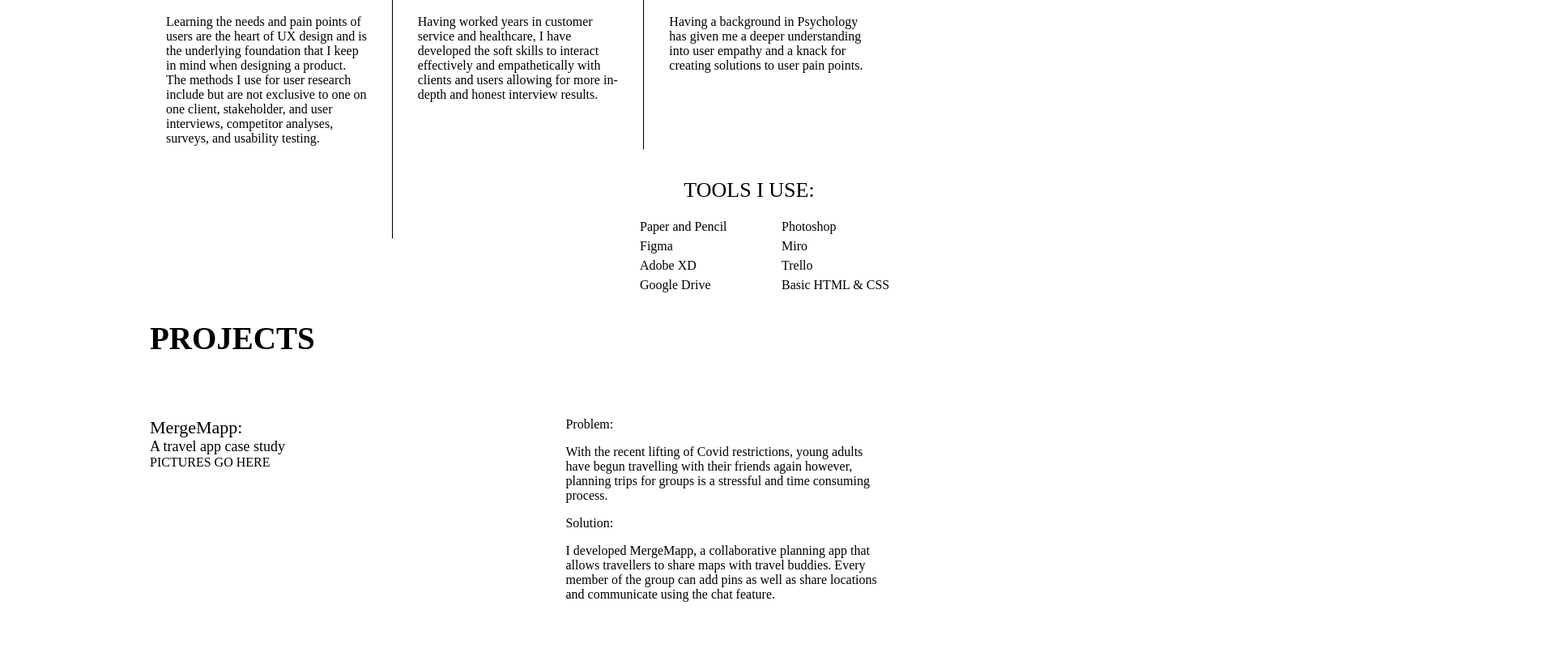
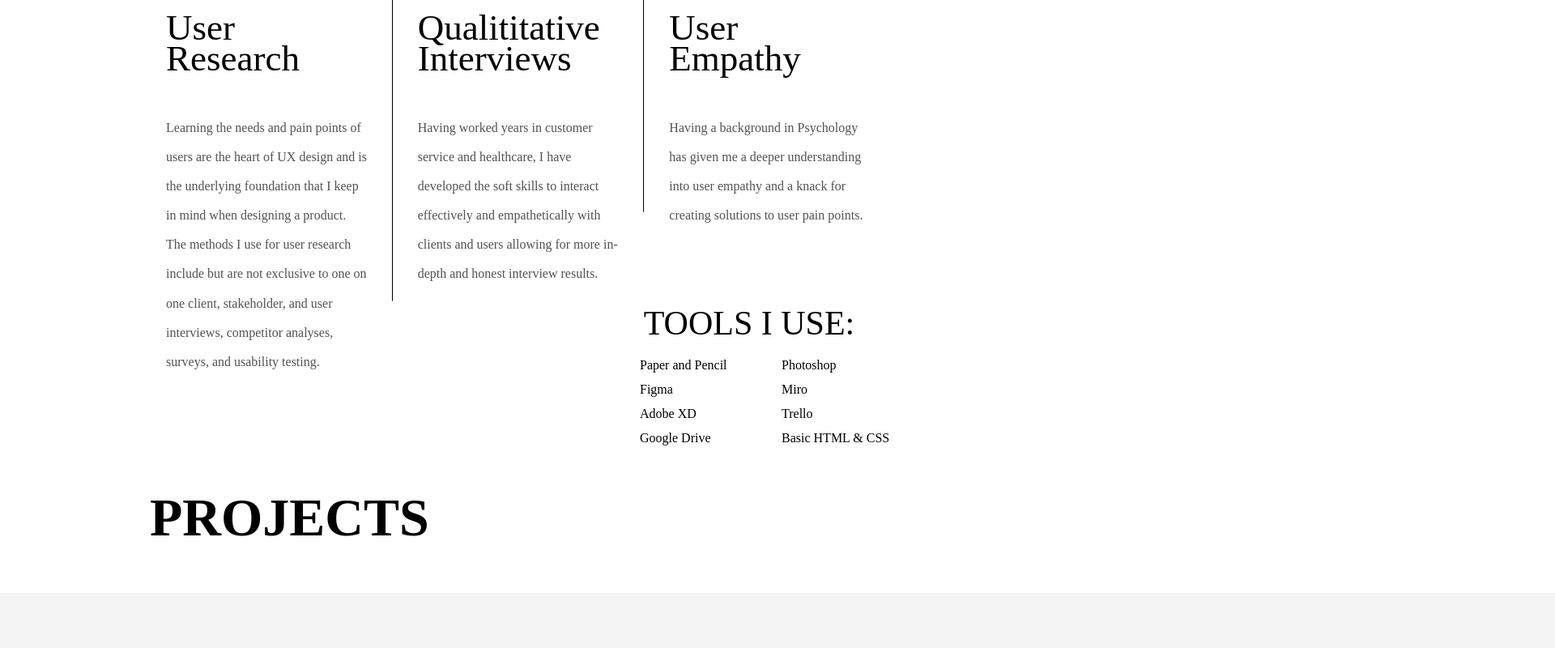
Before and after one commit to Jvllmyr/UX_UI_HW_18, a plain HTML site: page index.html in a window 1280 px wide. Shown: the part 980-1780 px from the top of the page at 81% size, 1920 px wide, since content can reach past the window. Drawn offline with Linux system fonts and the light colour scheme; a web font is replaced by a local one.

Commit message:
Added font and re-styled everything.

```diff
--- a/css/style.css
+++ b/css/style.css
@@ -3,17 +3,55 @@
 html {
     margin-left: 177px;
     margin-right: 177px;
+    font-family: 'Anek Bangla';
+}
+
+p {
+    color: #525252;
+    line-height: 36.09px;
+}
+
+.fullWidth {
+    background-color: #f4f4f4;
+    margin: 0 -9999rem;
+    /* add back negative margin value */
+    padding: 0.25rem 9999rem;
+}
+
+h1,
+h2,
+h3 {
+    font-family: 'Anybody';
 }
 
 h1 {
     font-size: 100px;
-    font-family: 'Franklin Gothic Medium', 'Arial Narrow', Arial, sans-serif;
     margin-top: 0;
     margin-bottom: 25px;
 }
 
+h2 {
+    font-size: 66px;
+}
+
 ul {
     list-style: none;
+}
+
+a:link {
+    text-decoration: none;
+}
+
+a:visited {
+    text-decoration: none;
+}
+
+a:hover {
+    font-weight: bolder;
+}
+
+a:active {
+    text-decoration: none;
 }
 
 hr {
@@ -101,7 +139,6 @@ hr {
 
 .socialButtons.horizontal {
     display: flex;
-    justify-content: center;
 }
 
 .heroPortrait img {
@@ -117,9 +154,12 @@ hr {
 }
 
 li.skillTitle {
-    font-size: 20px;
+    font-size: 45px;
+    font-weight: 300;
+    line-height: 38.03px;
     min-height: 80px;
     width: 100px;
+    padding-bottom: 29px;
 }
 
 .skillsList {
@@ -138,7 +178,7 @@ li.skillTitle {
 .toolsList {
     position: absolute;
     right: 180px;
-    top: 1200px;
+    top: 1355px;
     display: grid;
     width: 350px;
     grid-template-columns: 50% 50%;
@@ -151,8 +191,10 @@ li.skillTitle {
 
 .toolsSubTitle {
     grid-area: toolsSubTitle;
-    font-size: 26px;
+    font-size: 42px;
+    font-weight: 400;
     text-align: center;
+    margin-bottom: 25px;
 }
 
 .toolsCol1 {
@@ -166,11 +208,13 @@ li.skillTitle {
 
 .toolsCol1 li,
 .toolsCol2 li {
-    line-height: 1.5;
+    line-height: 30px;
+    font-size: 20;
+    font-weight: 300;
 }
 
 .projectSection {
-    margin: 100px 0;
+    margin-top: 100px;
 }
 
 
@@ -193,16 +237,23 @@ li.skillTitle {
     width: 852px;
 }
 
-.ccaInfo{
+.ccaInfo {
     text-align: right;
 }
 
 .projectTitle {
-    font-size: 22px;
+    font-size: 35px;
+    font-weight: 400;
+    line-height: 25px;
 }
 
 .projectDescription {
-    font-size: 18px;
+    font-size: 23px;
+    font-weight: 300;
+}
+
+.projectDescriptionTitle {
+    font-weight: bold;
 }
 
 .mmDescription,
@@ -213,12 +264,28 @@ li.skillTitle {
 }
 
 .contactInfo {
+    position: relative;
+    right: -50%;
     display: flex;
     flex-direction: column;
-    justify-content: center;
-    width: 225px;
-    float: right;
+    width: 375px;
+    margin-bottom: 100px;
+}
 
+.contactTitle {
+    font-size: 45px;
+}
+
+.contactInfo .socialButtons .emailButton,
+.contactInfo .socialButtons .linkedInButton,
+.contactInfo .socialButtons .phoneButton {
+    padding: 0 30px;
+}
+
+.contactInfo .socialButtons .phoneButton {
+    position: relative;
+    top: 10px;
+    zoom: 0.8;
 }
 
 /* Footer Section */
@@ -253,7 +320,7 @@ li.skillTitle {
 }
 
 .footerNav {
-    margin-right: 150px;
+    line-height: 1;
 }
 
 .footerSection li {
--- a/index.html
+++ b/index.html
@@ -7,7 +7,10 @@
     <meta name="viewport" content="width=device-width, initial-scale=1.0">
     <title>Janelle's Portfolio</title>
     <link rel="stylesheet" href="css/style.css">
-    <!-- <link href="https://fonts.googleapis.com/css2?family=Anybody:wght@300&display=swap" rel="stylesheet"> -->
+    <!-- <link rel="preconnect" href="https://fonts.googleapis.com">
+    <link rel="preconnect" href="https://fonts.gstatic.com" crossorigin> -->
+    <link href="https://fonts.googleapis.com/css2?family=Anybody:wght@300&display=swap" rel="stylesheet">
+    <link href="https://fonts.googleapis.com/css2?family=Anek+Bangla:wght@300&display=swap" rel="stylesheet">
 </head>
 
 <body>
@@ -99,13 +102,15 @@
 
             <div class="skillListSkill">
                 <li class="skillTitle">User Research</li>
-                <li>Learning the needs and pain points of users are the heart of UX design and is the
+                <li>
+                    <p>Learning the needs and pain points of users are the heart of UX design and is the
                         underlying
                         foundation that I keep in mind when designing a product. The methods I use for user
                         research
                         include but are not exclusive to one on one client, stakeholder, and user interviews,
                         competitor
-                    analyses, surveys, and usability testing.</li>
+                        analyses, surveys, and usability testing.</p>
+                </li>
             </div>
 
             <div>
@@ -114,12 +119,14 @@
 
             <div class="skillListSkill">
                 <li class="skillTitle">Qualititative Interviews</li>
-                <li>Having worked years in customer service and healthcare, I have developed the soft skills
+                <li>
+                    <p>Having worked years in customer service and healthcare, I have developed the soft skills
                         to
                         interact effectively and empathetically with clients and users allowing for more
                         in-depth
                         and
-                    honest interview results. </li>
+                        honest interview results. </p>
+                </li>
             </div>
 
             <div>
@@ -128,10 +135,12 @@
 
             <div class="skillListSkill">
                 <li class="skillTitle">User Empathy</li>
-                <li>Having a background in Psychology has given me a deeper understanding into user empathy
+                <li>
+                    <p>Having a background in Psychology has given me a deeper understanding into user empathy
                         and
                         a
-                    knack for creating solutions to user pain points.</li>
+                        knack for creating solutions to user pain points.</p>
+                </li>
             </div>
 
         </div>
@@ -163,10 +172,12 @@
 
     <!-- Projects Section -->
     <section class="projectSection">
+
         <div class="sectionTitle">
             <h2>PROJECTS</h2>
         </div>
 
+        <div class="fullWidth">
             <div class="projectMM">
                 <div class="mmInfo">
                     <div class="projectTitle">
@@ -188,7 +199,8 @@
                     </div>
 
                     <p>
-                    With the recent lifting of Covid restrictions, young adults have begun travelling with their friends
+                        With the recent lifting of Covid restrictions, young adults have begun travelling with their
+                        friends
                         again however, planning trips for groups is a stressful and time consuming process.
                     </p>
 
@@ -197,8 +209,10 @@
                     </div>
 
                     <p>
-                    I developed MergeMapp, a collaborative planning app that allows travellers to share maps with travel
-                    buddies. Every member of the group can add pins as well as share locations and communicate using the
+                        I developed MergeMapp, a collaborative planning app that allows travellers to share maps with
+                        travel
+                        buddies. Every member of the group can add pins as well as share locations and communicate using
+                        the
                         chat feature.
                     </p>
                 </div>
@@ -225,9 +239,12 @@
                     </div>
 
                     <p>
-                    The purpose of Canada Council of the Arts’ website is to provide Canadian artists and donors with
-                    the necessary information to apply for grants and prizes, and donate to the cause. However, due to
-                    the current information architecture and UI design, users are having trouble navigating the site and
+                        The purpose of Canada Council of the Arts’ website is to provide Canadian artists and donors
+                        with
+                        the necessary information to apply for grants and prizes, and donate to the cause. However, due
+                        to
+                        the current information architecture and UI design, users are having trouble navigating the site
+                        and
                         finding necessary information.
                     </p>
 
@@ -237,7 +254,8 @@
 
                     <p>
                         I redesigned and restructured the website using multiple rounds of usability testing and card
-                    sorting to improve the website’s information architecture, overall visual design, and responsiveness
+                        sorting to improve the website’s information architecture, overall visual design, and
+                        responsiveness
                         with mobile browsers.
                     </p>
                 </div>
@@ -264,7 +282,8 @@
                     </div>
 
                     <p>
-                    The website was designed to provide potential clients and donors with the necessary information for
+                        The website was designed to provide potential clients and donors with the necessary information
+                        for
                         submitting a counselling request and donating but its poor UI and outdated appearance may cause
                         potential clients and donors to look elsewhere.
                     </p>
@@ -274,14 +293,15 @@
                     </div>
 
                     <p>
-                    By redesigning the CCS website for low-earning individuals and donors we will not only increase the
+                        By redesigning the CCS website for low-earning individuals and donors we will not only increase
+                        the
                         amount of counselling requests they receive but also increase the amount of donations.
                     </p>
                 </div>
             </div>
 
             <div class="contactInfo">
-            <div class="sectionTitle">
+                <div class="contactTitle">
                     Let's work together!
                 </div>
                 <div class="socialButtons horizontal">
@@ -302,7 +322,9 @@
                     </div>
                 </div>
             </div>
+        </div>
     </section>
+
 
     <!-- Footer Section -->
     <section class="footerSection">
```
Lines whose indentation alone changed are shown as unchanged.
